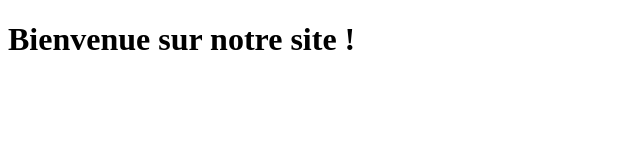
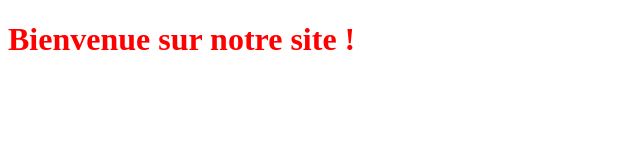
Before and after one commit to Delano75/TP, a plain HTML site: page index.html in a window 1280 px wide. Shown: the whole page, without its empty margins (0-640 px from the left). Drawn offline with Linux system fonts and the light colour scheme.

Commit message:
add red color in title

```diff
--- a/index.html
+++ b/index.html
@@ -4,4 +4,5 @@
 
 <body>
 
-<h1> Bienvenue sur notre site ! <h1>
+
+<h1 style="color:red;">Bienvenue sur notre site !</h1>
```
